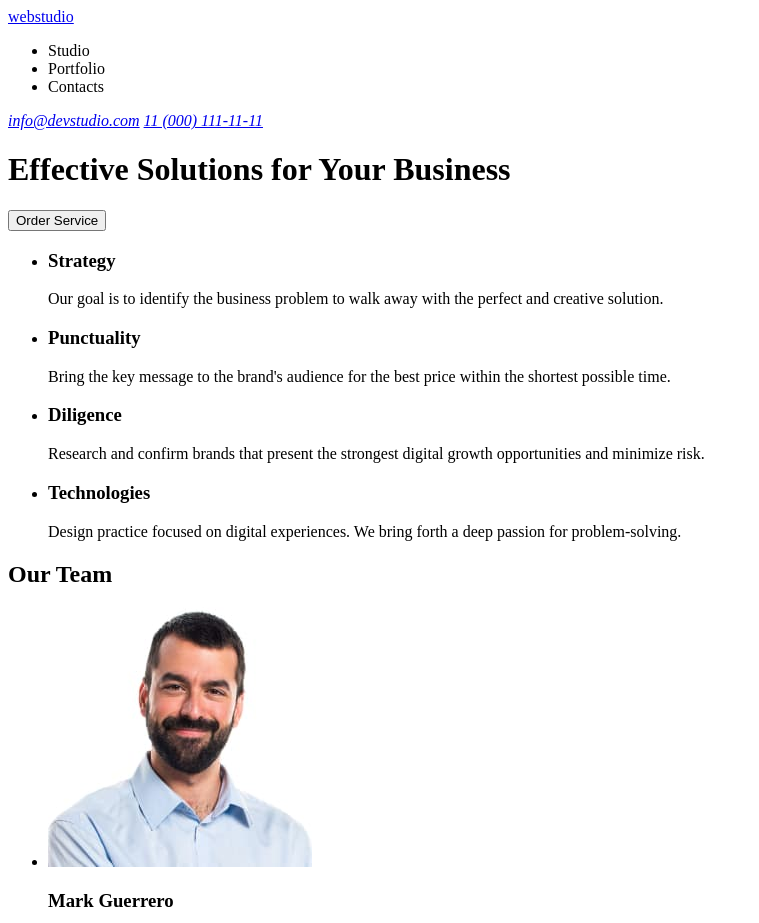
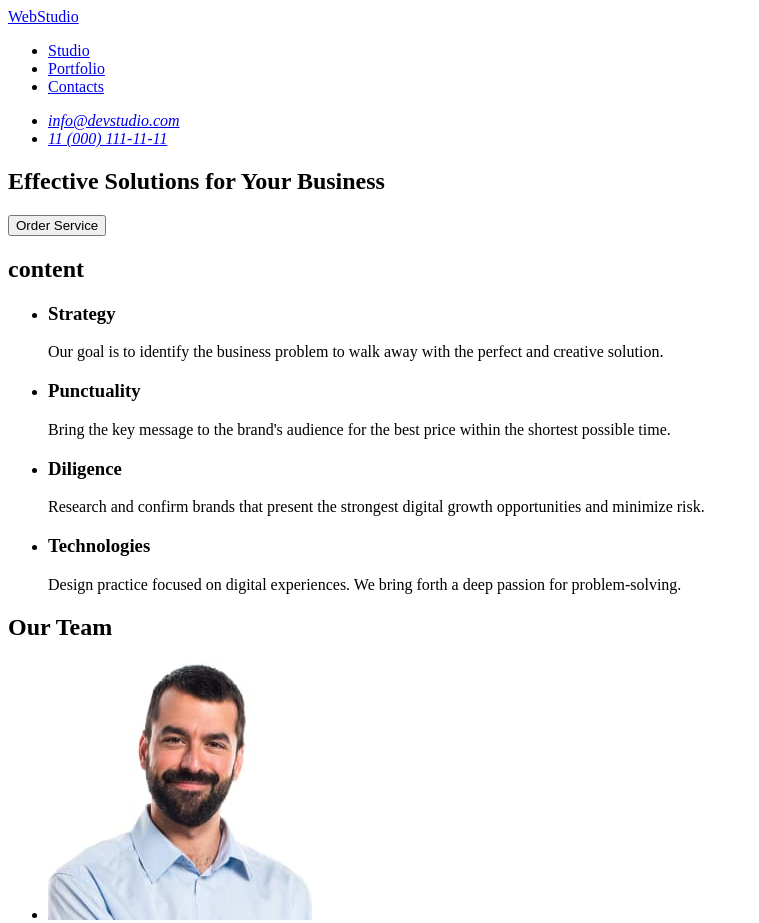
Before and after one commit to DimaMaznov/-goit-markup-hw-01, a plain HTML site: page index.html in a window 1280 px wide. Shown: the top 923 px of the page, without its empty margins (0-759 px from the left). Drawn offline with Linux system fonts and the light colour scheme.

Commit message:
finalchanges1

```diff
--- a/index.html
+++ b/index.html
@@ -9,23 +9,28 @@
 
 <body>
     <header>
-        <a href="/">webstudio</a>
         <nav>
+            <a href="/">WebStudio</a>
             <ul>
-                <li>Studio</li>
-                <li>Portfolio</li>
-                <li>Contacts</li>
+                <li><a href="/">Studio</a></li>
+                <li><a href="/">Portfolio</a></li>
+                <li><a href="/">Contacts</a></li>
             </ul>
         </nav>
         <address>
-            <a href="mailto:info@devstudio.com">info@devstudio.com</a>
-            <a href="tel:+110001111111">11 (000) 111-11-11</a>
+            <ul>
+                <li><a href="mailto:info@devstudio.com">info@devstudio.com</a></li>
+                <li><a href="tel:+110001111111">11 (000) 111-11-11</a></li>
+            </ul>
         </address>
     </header>
     <main>
-        <h1>Effective Solutions for Your Business</h1>
-        <button type="button">Order Service</button>
         <section>
+            <h1>Effective Solutions for Your Business</h1>
+            <button type="button">Order Service</button>
+        </section>
+        <section>
+            <h2>content</h2>
             <ul>
                 <li>
                     <h3>Strategy</h3>
@@ -73,7 +78,7 @@
 
     </main>
     <footer>
-        <a href="/">webstudio</a>
+        <a href="/">WebStudio</a>
         <p>Increase the flow of customers and sales for your business with digital marketing & growth solutions.</p>
     </footer>
 
```
